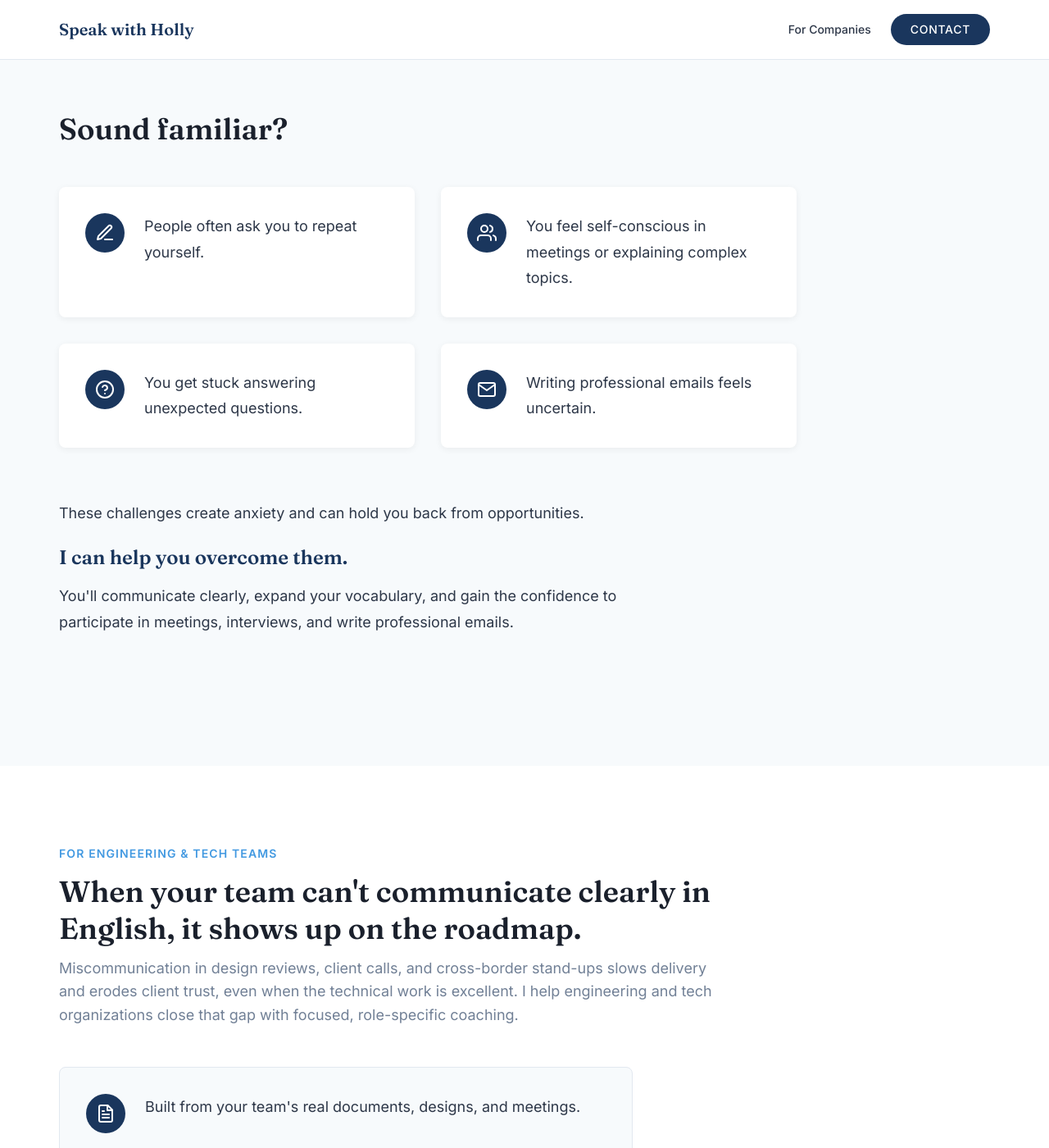
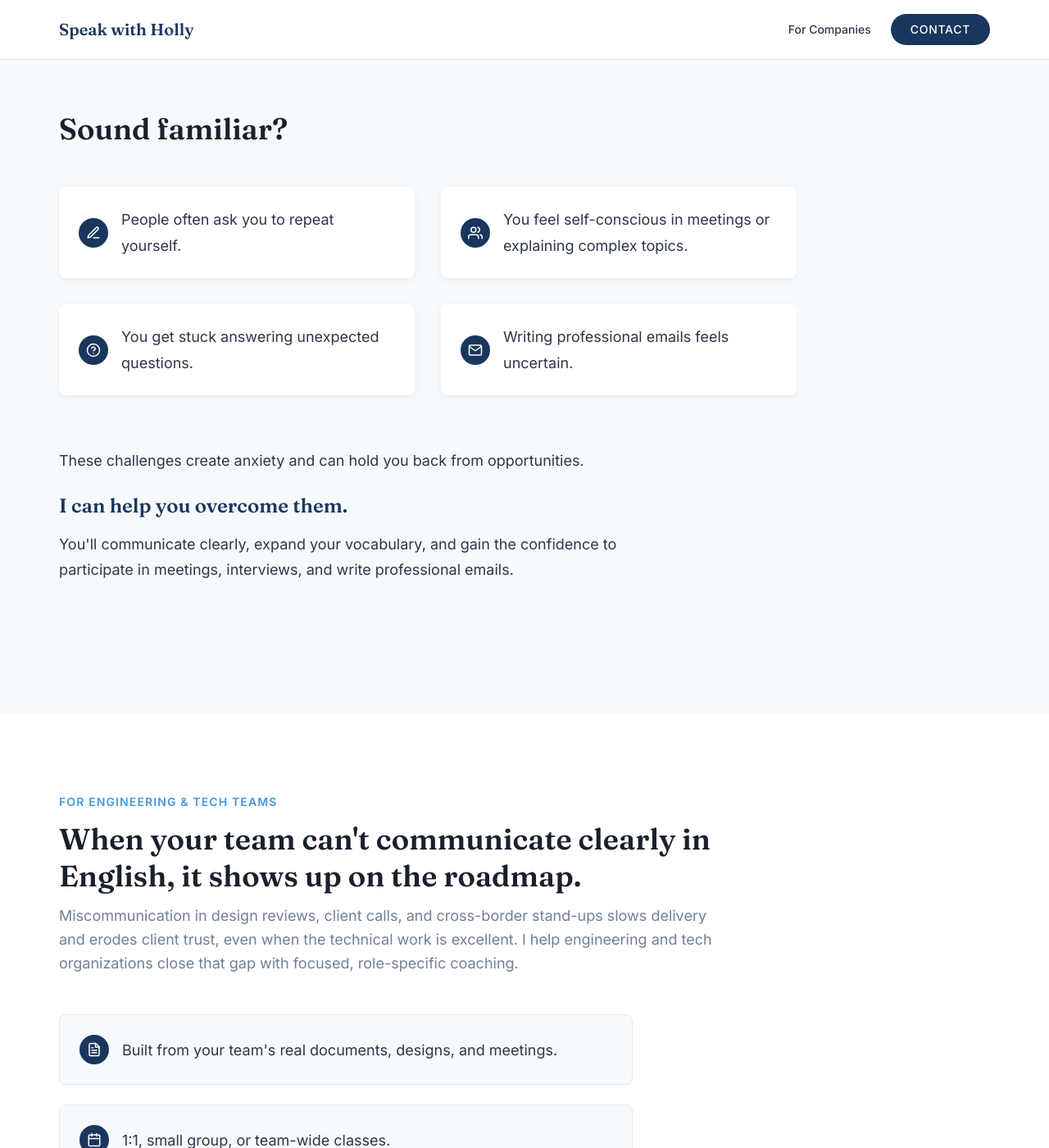
Before and after one commit to nahumgarcia/holly_web, a Jekyll site: the page built from index.html, in a window 1280 px wide and 1400 px high, scrolled down 708 px. Shown: the whole window at 82% size. Built offline with Jekyll 4.4.1, drawn with Linux system fonts in a browser that asks for light colours.

Commit message:
Make pain-point and company-point card icons more compact
The 48px icon circles with 32px card padding and 24px gaps felt
oversized next to short one- and two-line text, leaving a lot of
unused space. Shrunk icons to 36px (with proportionally smaller
18px SVGs), tightened padding and gap, and centered icon-to-text
alignment for a tighter, more balanced card.

Co-Authored-By: Claude Sonnet 5 <noreply@anthropic.com>

```diff
--- a/_sass/formal/_components.scss
+++ b/_sass/formal/_components.scss
@@ -182,10 +182,10 @@
 .pain-point {
   background: $color-bg;
   border-radius: $border-radius-lg;
-  padding: $spacing-xl;
+  padding: $spacing-lg;
   display: flex;
-  gap: $spacing-lg;
-  align-items: flex-start;
+  gap: $spacing-md;
+  align-items: center;
   box-shadow: 0 2px 8px rgba(0, 0, 0, 0.06);
   transition: box-shadow $transition-normal, transform $transition-normal;
 
@@ -197,14 +197,18 @@
 
 .pain-point-icon {
   flex-shrink: 0;
-  width: 48px;
-  height: 48px;
+  width: 36px;
+  height: 36px;
   background: $color-primary;
   border-radius: 50%;
   display: flex;
   align-items: center;
   justify-content: center;
-  font-size: 1.5rem;
+
+  svg {
+    width: 18px;
+    height: 18px;
+  }
 }
 
 .pain-point-text {
@@ -251,10 +255,10 @@
   background: $color-bg-alt;
   border: 1px solid $color-border;
   border-radius: $border-radius-lg;
-  padding: $spacing-xl;
+  padding: $spacing-lg;
   display: flex;
-  gap: $spacing-lg;
-  align-items: flex-start;
+  gap: $spacing-md;
+  align-items: center;
   transition: box-shadow $transition-normal, transform $transition-normal;
 
   &:hover {
@@ -265,13 +269,18 @@
 
 .company-point-icon {
   flex-shrink: 0;
-  width: 48px;
-  height: 48px;
+  width: 36px;
+  height: 36px;
   background: $color-primary;
   border-radius: 50%;
   display: flex;
   align-items: center;
   justify-content: center;
+
+  svg {
+    width: 18px;
+    height: 18px;
+  }
 }
 
 .company-point-text {
```
